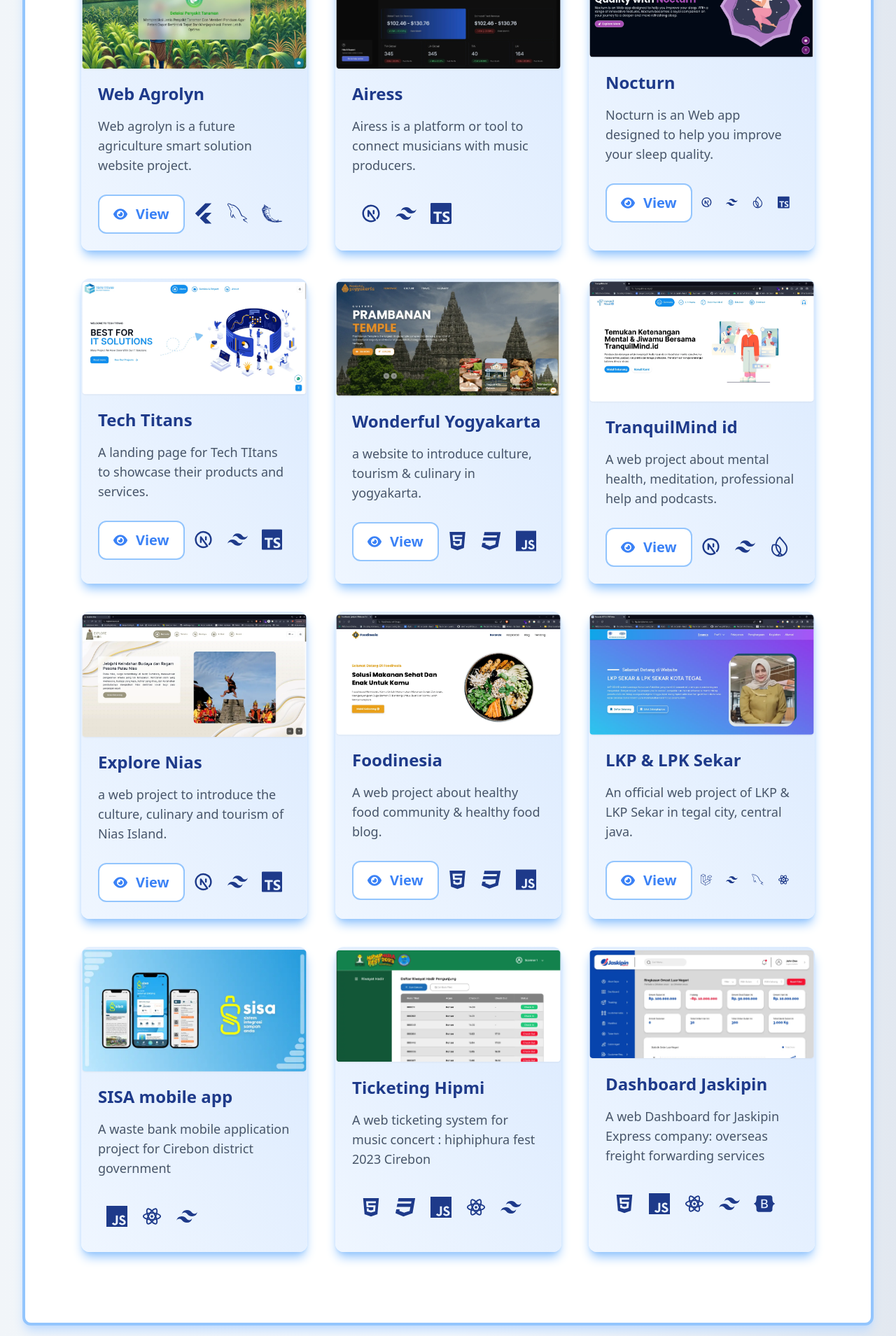
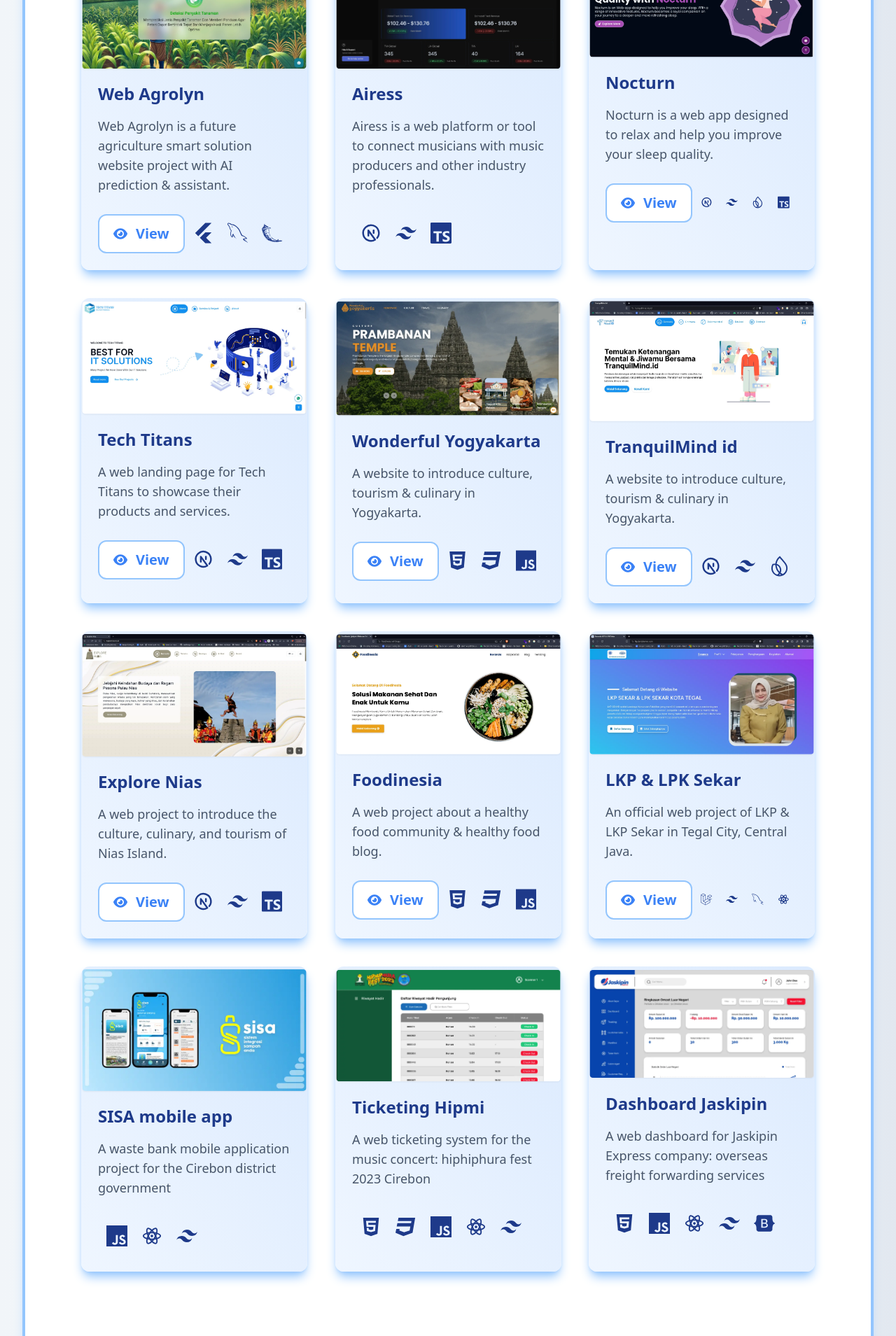
Before and after one commit to dodichakill/web-porto, a Next.js app: page /projects in a window 1280 px wide. Shown: the part 412-2321 px from the top of the page at 70% size. Built offline with nearby package versions, Linux system fonts and the light colour scheme.

Commit message:
fix grammar error & fix layout experiences

```diff
--- a/src/app/experiences/SectionAwards.jsx
+++ b/src/app/experiences/SectionAwards.jsx
@@ -9,7 +9,7 @@ const SectionAwards = () => {
   return (
     <>
       <TextTitle icon={<PiCertificateFill />} text="Awards & Certificates" />
-      <div className="p-3 gap-y-3 md:gap-y-7 grid grid-cols-1 md:grid-cols-3 md:p-5 box-border">
+      <div className="p-3 gap-5 items-center justify-between grid grid-cols-1 md:grid-cols-2 xl:grid-cols-3 md:p-5 box-border">
         {dataAwards.map((item, index) => (
           <CardAward
             key={index}
--- a/src/app/page.jsx
+++ b/src/app/page.jsx
@@ -37,7 +37,7 @@ export default function Home() {
             <p className="mt-6 md:text-lg font-mono text-center md:text-left">
               Software Engineer specializing in Frontend Development and a Web3
               Enthusiast. Strong analytical and creative problem-solving skills
-              honed through years of coding. IT Enthusiastic seeking to leverage
+              honed through years of coding. IT enthusiast seeking to leverage
               expertise for impactful solutions.
             </p>
 
--- a/src/app/projects/page.jsx
+++ b/src/app/projects/page.jsx
@@ -49,7 +49,7 @@ export default function Projects() {
           <CardProject
             name="Web Agrolyn"
             image={imgAgrolynWeb}
-            desc="Web agrolyn is a future agriculture smart solution website project."
+            desc="Web Agrolyn is a future agriculture smart solution website project with AI prediction & assistant."
             icTech={
               <>
                 <SiFlutter title="Flutter" /> <GrMysql title="MySQL" />
@@ -62,7 +62,7 @@ export default function Projects() {
           <CardProject
             name="Airess"
             image={imgAiress}
-            desc="Airess is a platform or tool to connect musicians with music producers."
+            desc="Airess is a web platform or tool to connect musicians with music producers and other industry professionals."
             icTech={
               <>
                 <TbBrandNextjs title="NextJS" />{" "}
@@ -76,7 +76,7 @@ export default function Projects() {
           <CardProject
             name="Nocturn"
             image={imgNoc}
-            desc="Nocturn is an Web app designed to help you improve your sleep quality."
+            desc="Nocturn is a web app designed to relax and help you improve your sleep quality."
             icTech={
               <>
                 <TbBrandNextjs title="NextJS" />{" "}
@@ -92,7 +92,7 @@ export default function Projects() {
           <CardProject
             name="Tech Titans"
             image={imgTechtitans}
-            desc="A landing page for Tech TItans to showcase their products and services."
+            desc="A web landing page for Tech Titans to showcase their products and services."
             icTech={
               <>
                 <TbBrandNextjs title="NextJS" />{" "}
@@ -107,7 +107,7 @@ export default function Projects() {
           <CardProject
             name="Wonderful Yogyakarta"
             image={imgWy}
-            desc="a website to introduce culture, tourism & culinary in yogyakarta."
+            desc="A website to introduce culture, tourism & culinary in Yogyakarta."
             icTech={
               <>
                 <FaHtml5 title="HTML" /> <FaCss3 title="CSS" />{" "}
@@ -121,7 +121,7 @@ export default function Projects() {
           <CardProject
             name="TranquilMind id"
             image={imgTranquilmind}
-            desc="A web project about mental health, meditation, professional help and podcasts."
+            desc="A website to introduce culture, tourism & culinary in Yogyakarta."
             icTech={
               <>
                 <TbBrandNextjs title="NextJS" />{" "}
@@ -136,7 +136,7 @@ export default function Projects() {
           <CardProject
             name="Explore Nias"
             image={imgExplorenias}
-            desc="a web project to introduce the culture, culinary and tourism of Nias Island."
+            desc="A web project to introduce the culture, culinary, and tourism of Nias Island."
             icTech={
               <>
                 <TbBrandNextjs title="NextJS" />{" "}
@@ -151,7 +151,7 @@ export default function Projects() {
           <CardProject
             name="Foodinesia"
             image={imgFoodinesia}
-            desc="A web project about healthy food community & healthy food blog. "
+            desc="A web project about a healthy food community & healthy food blog."
             icTech={
               <>
                 <FaHtml5 title="HTML" /> <FaCss3 title="CSS" />{" "}
@@ -165,7 +165,7 @@ export default function Projects() {
           <CardProject
             name="LKP & LPK Sekar"
             image={imgLKP}
-            desc="An official web project of LKP & LKP Sekar in tegal city, central java."
+            desc="An official web project of LKP & LKP Sekar in Tegal City, Central Java."
             icTech={
               <>
                 <FaLaravel title="Laravel" /> <SiTailwindcss title="Tailwind" />{" "}
@@ -179,7 +179,7 @@ export default function Projects() {
           <CardProject
             name="SISA mobile app"
             image={imgSisa}
-            desc="A waste bank mobile application project for Cirebon district government"
+            desc="A waste bank mobile application project for the Cirebon district government"
             icTech={
               <>
                 <SiJavascript title="Javascript" />{" "}
@@ -193,7 +193,7 @@ export default function Projects() {
           <CardProject
             name="Ticketing Hipmi"
             image={imgHipmi}
-            desc="A web ticketing system for music concert : hiphiphura fest 2023 Cirebon "
+            desc="A web ticketing system for the music concert: hiphiphura fest 2023 Cirebon"
             icTech={
               <>
                 <FaHtml5 title="HTML" /> <FaCss3 title="CSS" />{" "}
@@ -208,7 +208,7 @@ export default function Projects() {
           <CardProject
             name="Dashboard Jaskipin"
             image={imgJaskipin}
-            desc="A web Dashboard for Jaskipin Express company: overseas freight forwarding services "
+            desc="A web dashboard for Jaskipin Express company: overseas freight forwarding services "
             icTech={
               <>
                 <FaHtml5 title="HTML" />
--- a/src/components/CardAward.jsx
+++ b/src/components/CardAward.jsx
@@ -5,7 +5,7 @@ import { HiTrophy } from "react-icons/hi2";
 
 const CardAward = ({ title, isCompetition, description, image, delay }) => {
   return (
-    <div className="parent p-5 rounded-xl relative w-full md:w-96 h-56 bg-blue-500 box-border group">
+    <div className="parent p-5 rounded-xl relative w-full md:w-[23rem] h-[14rem] bg-blue-500 box-border group">
       <Image
         objectFit="cover"
         objectPosition="center"
```
Also changed, not shown: src/data/dataWorkExperience.js (+4 -4 lines).
